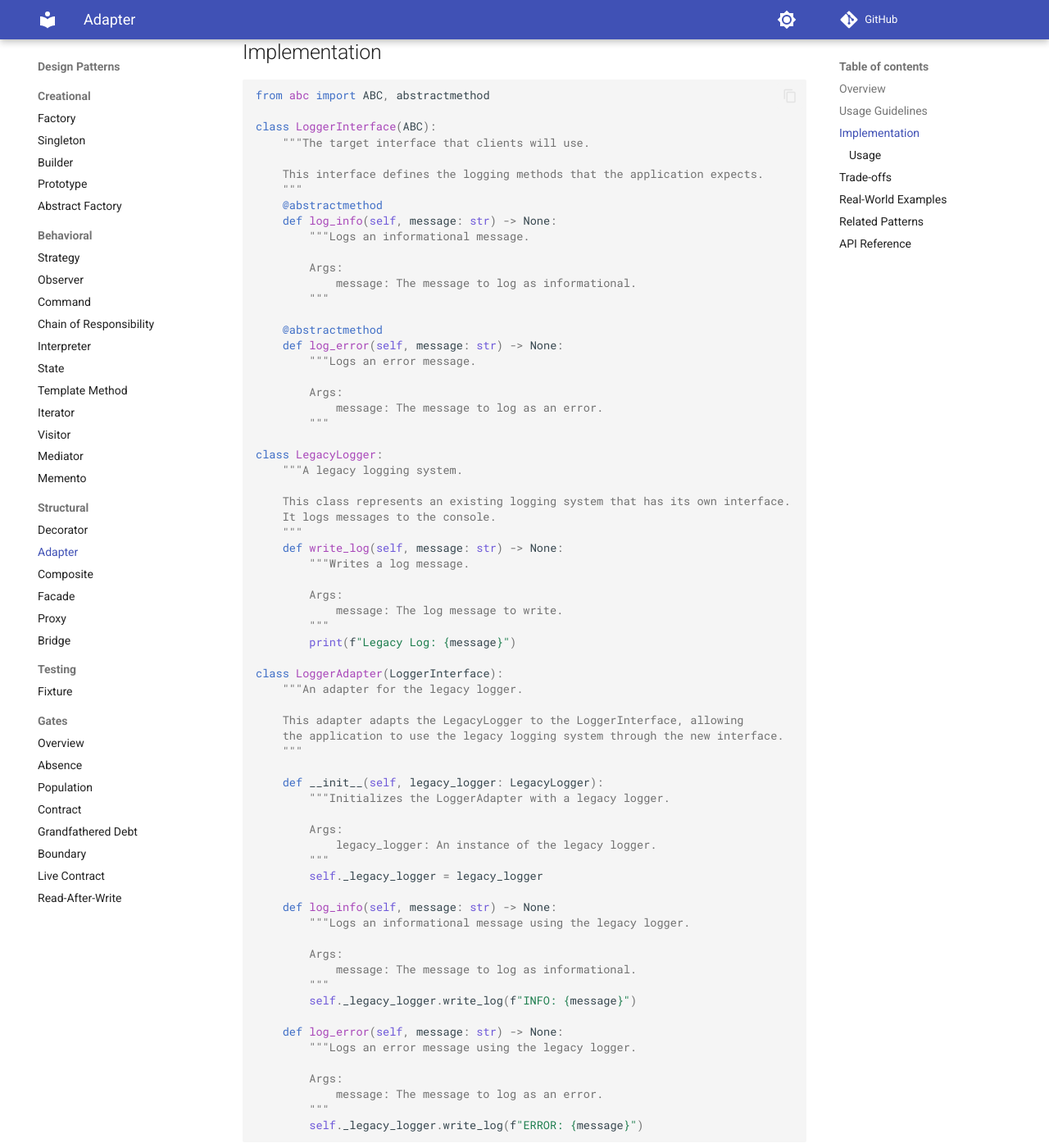
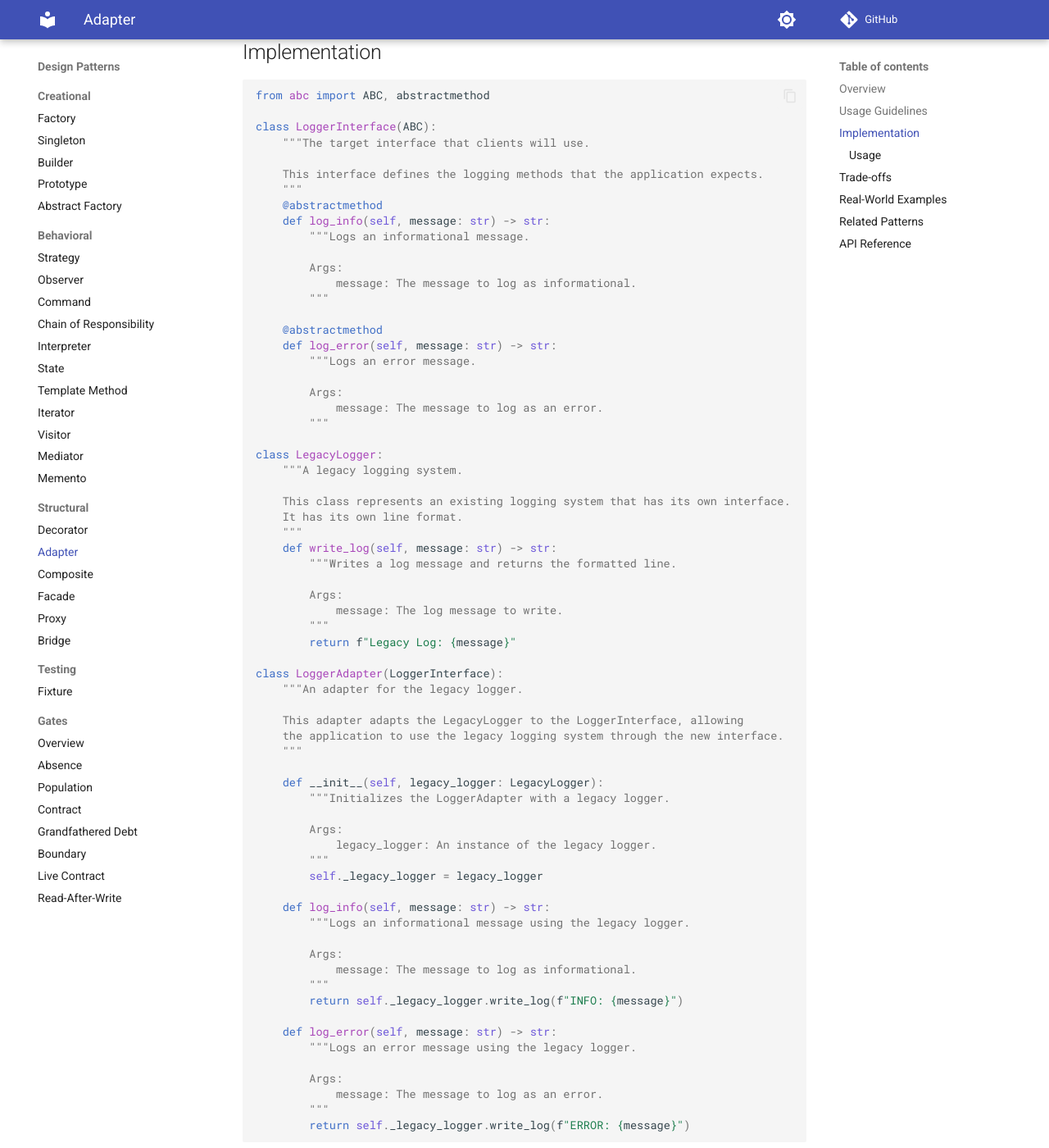
Before and after one commit to sorenwacker/DesignPatterns, an MkDocs documentation site: the page built from docs/patterns/structural/adapter.md, in a window 1280 px wide and 1400 px high, scrolled down 858 px. Shown: the whole window at 82% size. Built offline with MkDocs 1.6.1 and Material for MkDocs 9.7.7, drawn with Linux system fonts in a browser that asks for light colours; comment, search, counter and statistics services are not loaded.

Commit message:
Return log lines from the adapter so callers and tests do not need to capture stdout

````diff
--- a/docs/patterns/structural/adapter.md
+++ b/docs/patterns/structural/adapter.md
@@ -33,7 +33,7 @@ class LoggerInterface(ABC):
     This interface defines the logging methods that the application expects.
     """
     @abstractmethod
-    def log_info(self, message: str) -> None:
+    def log_info(self, message: str) -> str:
         """Logs an informational message.
 
         Args:
@@ -41,7 +41,7 @@ class LoggerInterface(ABC):
         """
 
     @abstractmethod
-    def log_error(self, message: str) -> None:
+    def log_error(self, message: str) -> str:
         """Logs an error message.
 
         Args:
@@ -52,15 +52,15 @@ class LegacyLogger:
     """A legacy logging system.
 
     This class represents an existing logging system that has its own interface.
-    It logs messages to the console.
+    It has its own line format.
     """
-    def write_log(self, message: str) -> None:
-        """Writes a log message.
+    def write_log(self, message: str) -> str:
+        """Writes a log message and returns the formatted line.
 
         Args:
             message: The log message to write.
         """
-        print(f"Legacy Log: {message}")
+        return f"Legacy Log: {message}"
 
 class LoggerAdapter(LoggerInterface):
     """An adapter for the legacy logger.
@@ -77,21 +77,21 @@ class LoggerAdapter(LoggerInterface):
         """
         self._legacy_logger = legacy_logger
 
-    def log_info(self, message: str) -> None:
+    def log_info(self, message: str) -> str:
         """Logs an informational message using the legacy logger.
 
         Args:
             message: The message to log as informational.
         """
-        self._legacy_logger.write_log(f"INFO: {message}")
+        return self._legacy_logger.write_log(f"INFO: {message}")
 
-    def log_error(self, message: str) -> None:
+    def log_error(self, message: str) -> str:
         """Logs an error message using the legacy logger.
 
         Args:
             message: The message to log as an error.
         """
-        self._legacy_logger.write_log(f"ERROR: {message}")
+        return self._legacy_logger.write_log(f"ERROR: {message}")
 ```
 
 ### Usage
````
Also changed, not shown: 2 other files.
